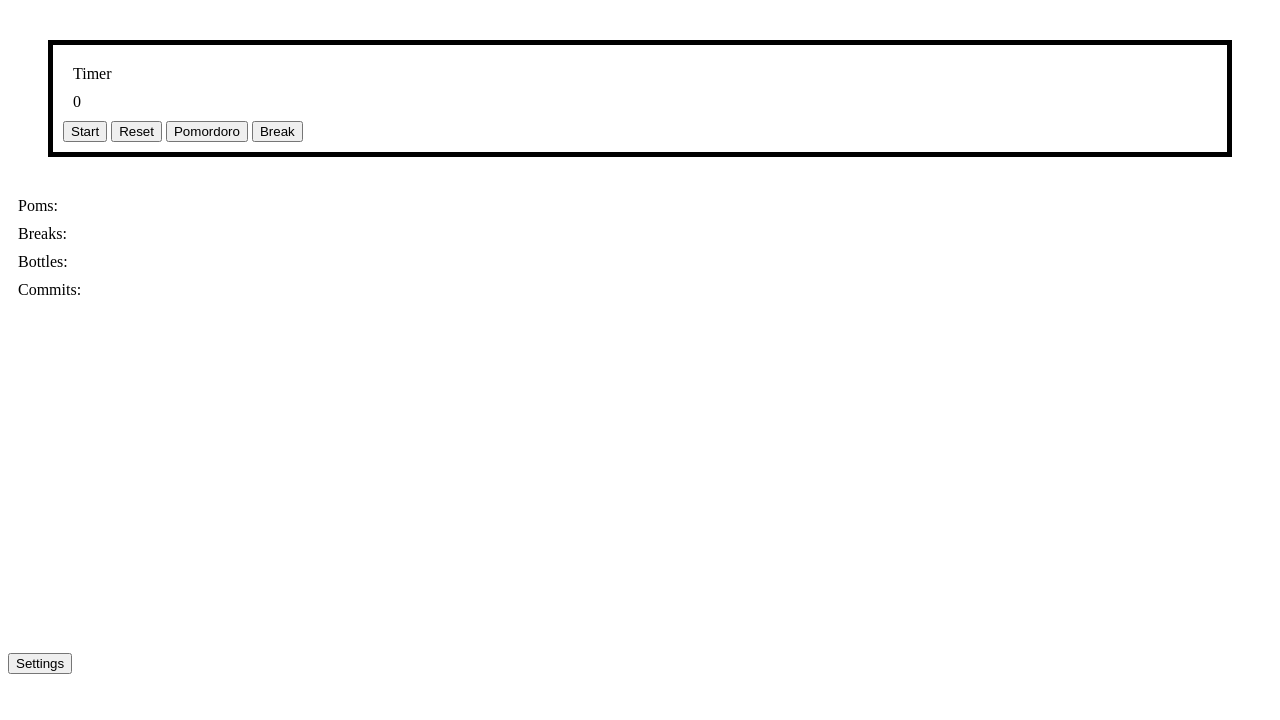
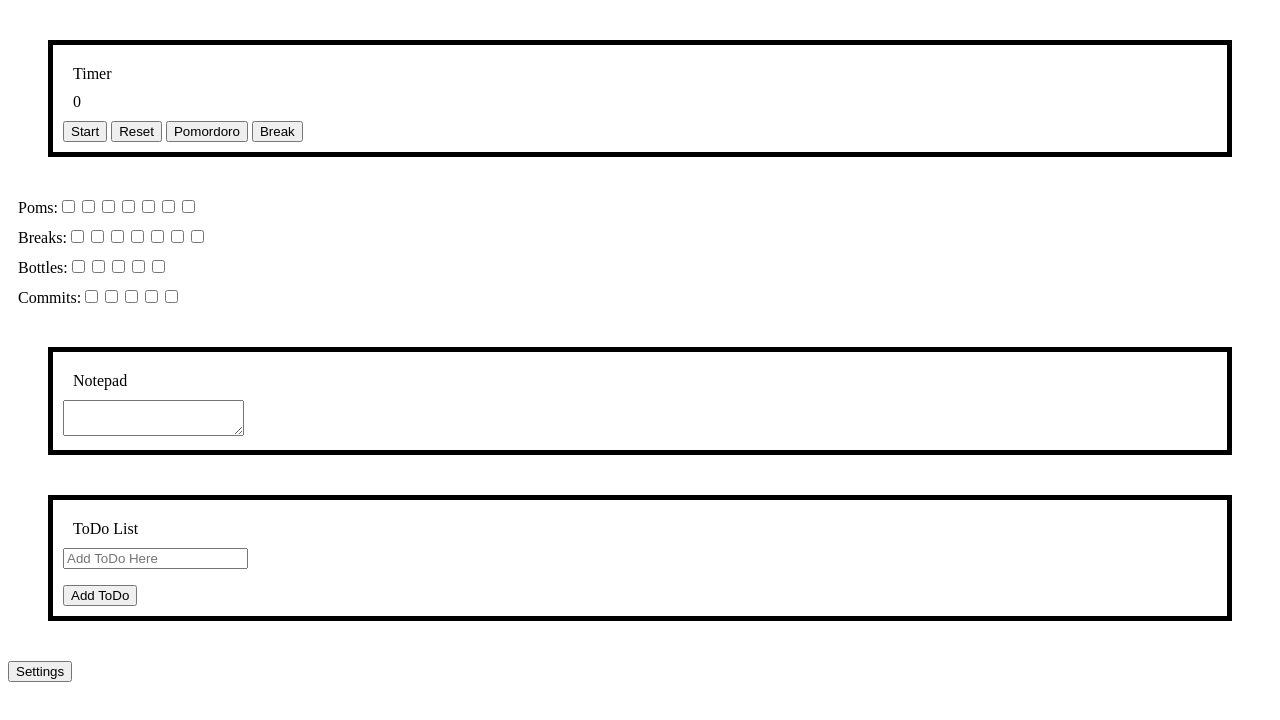
Before and after one commit to alex-808/Pomodoro-Tracker, a website built with Parcel: page index.html in a window 1280 px wide. Built offline with nearby package versions, Linux system fonts and the light colour scheme.

Commit message:
Added archiving functionality

```diff
--- a/index.html
+++ b/index.html
@@ -22,11 +22,12 @@
         <div id="bottleCBs">Bottles:</div>
         <div id="commitCBs">Commits:</div>
 
-        <form class="invisible">
+        <form>
             <div>Notepad</div>
             <textarea id="notePad"></textarea>
         </form>
-        <form id="todosForm" class="invisible">
+
+        <form id="todosForm">
             <div>ToDo List</div>
             <input
                 name="addTodoField"
@@ -37,6 +38,7 @@
             <ul id="todoList"></ul>
             <button id="addTodo">Add ToDo</button>
         </form>
+
         <a href="settings.html" class="settingsNavBtn"
             ><button>Settings</button></a
         >
--- a/index.js
+++ b/index.js
@@ -1,7 +1,4 @@
 'use strict';
-
-// todo Add daily reset function for user data
-// ? Add archive so you can go through past days data?
 
 import {
     settings,
@@ -144,7 +141,6 @@ const notePadTextArea = document.querySelector('#notePad');
 
 notePadTextArea.addEventListener('keyup', function (e) {
     userData.notePadText = notePadTextArea.value;
-    updateLocalStorage();
 });
 
 // TO DOS
--- a/modules/daily.js
+++ b/modules/daily.js
@@ -1,6 +1,4 @@
 import { settings, timerState, updateLocalStorage, userData } from './data';
-
-// todo Add an archive object and a method to push user data there
 
 const formatDate = function (date) {
     const month = date.getMonth() + 1;
@@ -28,8 +26,6 @@ const checkDayChange = function () {
 };
 
 const archiveDay = function () {
-    // const entry = [settings, userData, timerState, localStorage.storedDate];
-    // ! Currently archiving is bugged
     const entry = {
         settings: settings,
         userData: userData,
@@ -37,17 +33,15 @@ const archiveDay = function () {
         storedDate: localStorage.storedDate,
     };
     if (!localStorage.archive) {
-        localStorage.setItem('archive', entry);
+        console.log('No archive found. Creating archive.');
+        localStorage.setItem('archive', '[]');
+        checkDayChange();
         return;
     }
-    console.log(localStorage.archive);
-    const archive = JSON.parse(localStorage.archive);
+    const archive = JSON.parse(localStorage.getItem('archive'));
     archive.push(entry);
-    localStorage.setItem('archive', entry);
-    console.log(archive);
+    localStorage.setItem('archive', JSON.stringify(archive));
 };
-
-archiveDay();
 
 const startDayCheckTimer = function () {
     setInterval(function () {
```
